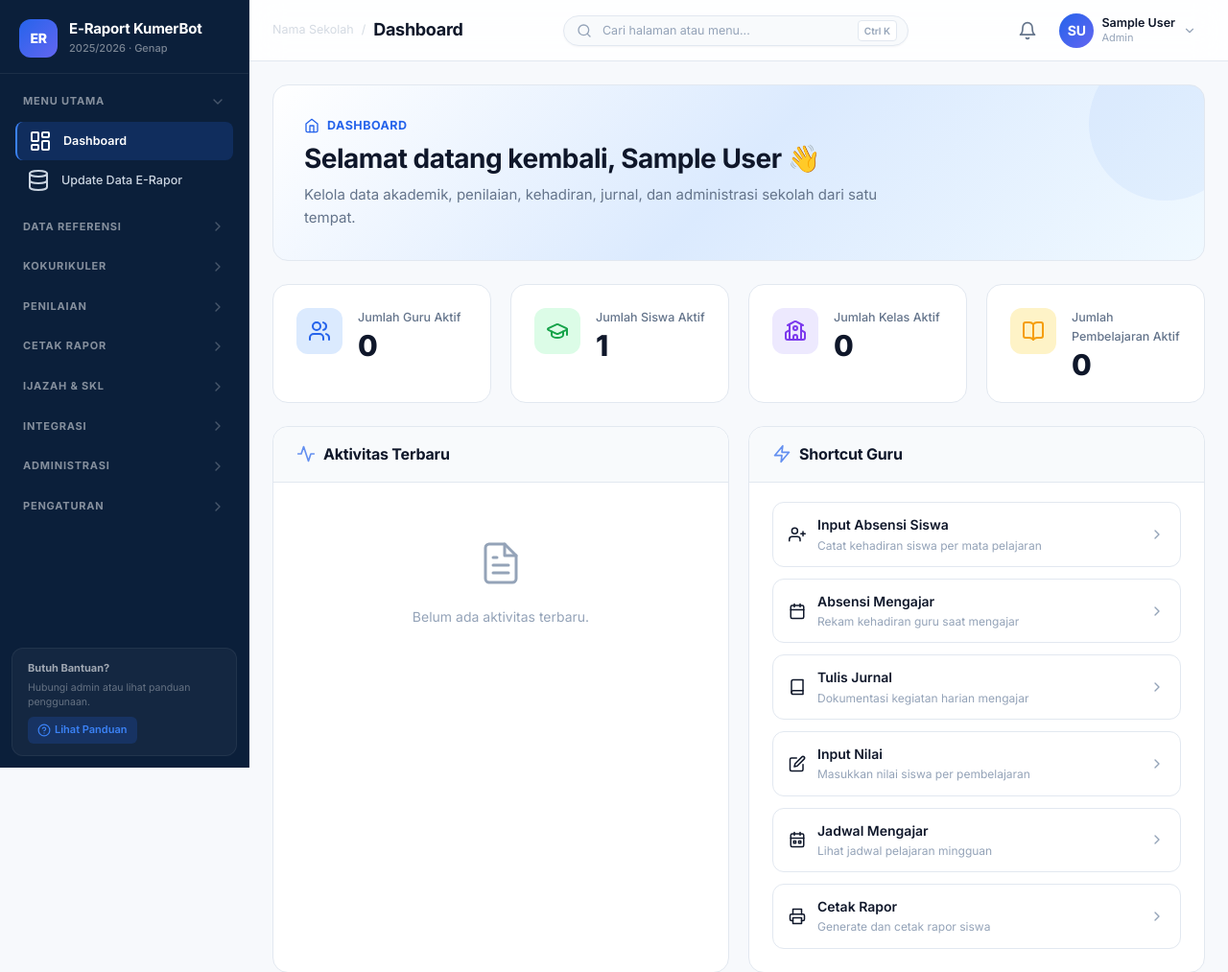
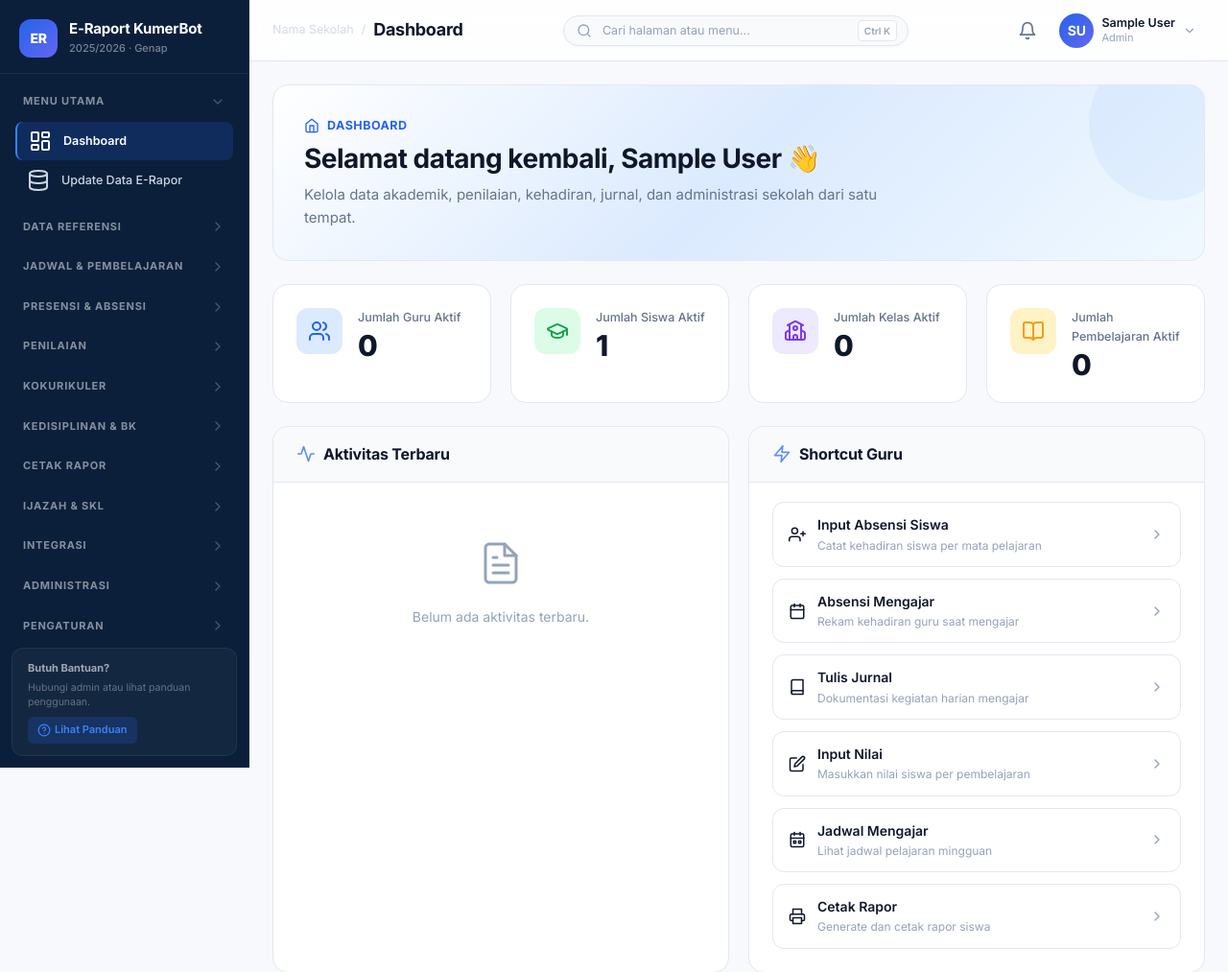
Before and after one commit to dwyn-ux/rapotele, a PHP site: page / in a window 1280 px wide. Shown: the top 1013 px of the page at 96% size. Run offline with PHP 8.4, Linux system fonts and the light colour scheme; the visitor is signed in with stand-in values (Sample User, id 1); data that the repository does not hold is empty; some libraries are stand-ins or nearby versions.

Commit message:
refactor: separate attendance, schedule, and discipline from grading menu groups

```diff
--- a/app/Pages/render.php
+++ b/app/Pages/render.php
@@ -25,25 +25,31 @@ function render_header(string $title): void
             'foto-siswa' => ['Foto Siswa', 'foto-siswa', 'camera'],
             'import-bulk' => ['Import Bulk (CSV)', 'import-bulk', 'upload'],
         ],
-        'Kokurikuler' => [
-            'tema-kokurikuler' => ['Daftar Tema', 'tema-kokurikuler', 'palette'],
-            'kegiatan-kokurikuler' => ['Kegiatan Kokurikuler', 'kegiatan-kokurikuler', 'target'],
-            'kelompok-kokurikuler' => ['Kelompok Kokurikuler', 'kelompok-kokurikuler', 'users'],
+        'Jadwal & Pembelajaran' => [
+            'lesson-schedule' => ['Jadwal Pelajaran', 'lesson-schedule', 'calendar-days'],
+            'journals' => ['Jurnal Harian', 'journals', 'book'],
+        ],
+        'Presensi & Absensi' => [
+            'student-attendance' => ['Absensi Siswa/Mapel', 'student-attendance', 'clipboard-check'],
+            'teacher-attendance-self' => ['Absensi Kehadiran Guru', 'teacher-attendance-self', 'clock'],
+            'teacher-attendance' => ['Rekap Absensi Mengajar', 'teacher-attendance', 'check-square'],
         ],
         'Penilaian' => [
             'data-tp' => ['Tujuan Pembelajaran', 'data-tp', 'compass'],
             'status-penilaian' => ['Status Penilaian', 'status-penilaian', 'bar-chart'],
             'grades' => ['Input Nilai', 'grades', 'pencil'],
             'deskripsi-nilai' => ['Deskripsi Nilai', 'deskripsi-nilai', 'file-text'],
-            'student-attendance' => ['Absensi Siswa/Mapel', 'student-attendance', 'clipboard-check'],
-            'teacher-attendance' => ['Absensi Mengajar', 'teacher-attendance', 'check-square'],
-            'teacher-attendance-self' => ['Absensi Kehadiran Guru', 'teacher-attendance-self', 'clock'],
-            'lesson-schedule' => ['Jadwal Pelajaran', 'lesson-schedule', 'calendar-days'],
-            'journals' => ['Jurnal Harian', 'journals', 'book'],
+            'input-nilai-ekskul' => ['Input Nilai Ekskul', 'input-nilai-ekskul', 'award'],
+            'naik-kelas' => ['Keterangan Naik Kelas', 'naik-kelas', 'arrow-up-circle'],
+        ],
+        'Kokurikuler' => [
+            'tema-kokurikuler' => ['Daftar Tema', 'tema-kokurikuler', 'palette'],
+            'kegiatan-kokurikuler' => ['Kegiatan Kokurikuler', 'kegiatan-kokurikuler', 'target'],
+            'kelompok-kokurikuler' => ['Kelompok Kokurikuler', 'kelompok-kokurikuler', 'users'],
+        ],
+        'Kedisiplinan & BK' => [
             'violations' => ['Pelanggaran Siswa', 'violations', 'alert-triangle'],
             'violation-rules' => ['Pasal & SP', 'violation-rules', 'book-open'],
-            'input-nilai-ekskul' => ['Input Nilai Ekskul', 'input-nilai-ekskul', 'award'],
-            'naik-kelas' => ['Keterangan Naik Kelas', 'naik-kelas', 'arrow-up-circle'],
         ],
         'Cetak Rapor' => [
             'cetak-pelengkap-rapor' => ['Cetak Biodata', 'cetak-pelengkap-rapor', 'file-text'],
@@ -108,12 +114,13 @@ function render_header(string $title): void
         }
     } else {
         $menuGroups['Pengaturan']['users'] = ['Data Pengguna', 'users', 'shield'];
-        if (!function_exists('is_bk') || !is_bk()) {
-            foreach ($menuGroups as &$groupItems) {
-                unset($groupItems['violations']);
-            }
-            unset($groupItems);
+    }
+
+    if (!function_exists('is_bk') || !is_bk()) {
+        foreach ($menuGroups as &$groupItems) {
+            unset($groupItems['violations']);
         }
+        unset($groupItems);
     }
     $menuGroups['Pengaturan']['profile'] = ['Profil Pengguna', 'profile', 'user'];
 
```
